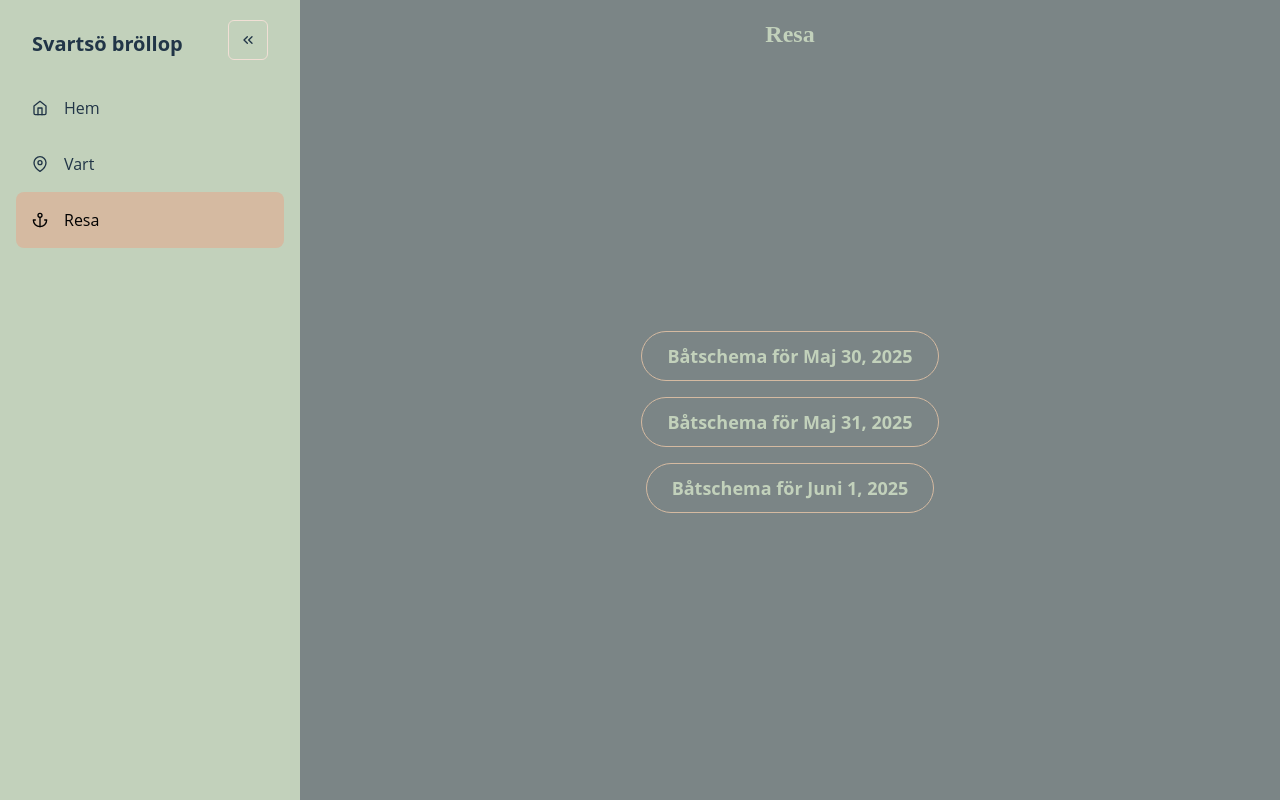
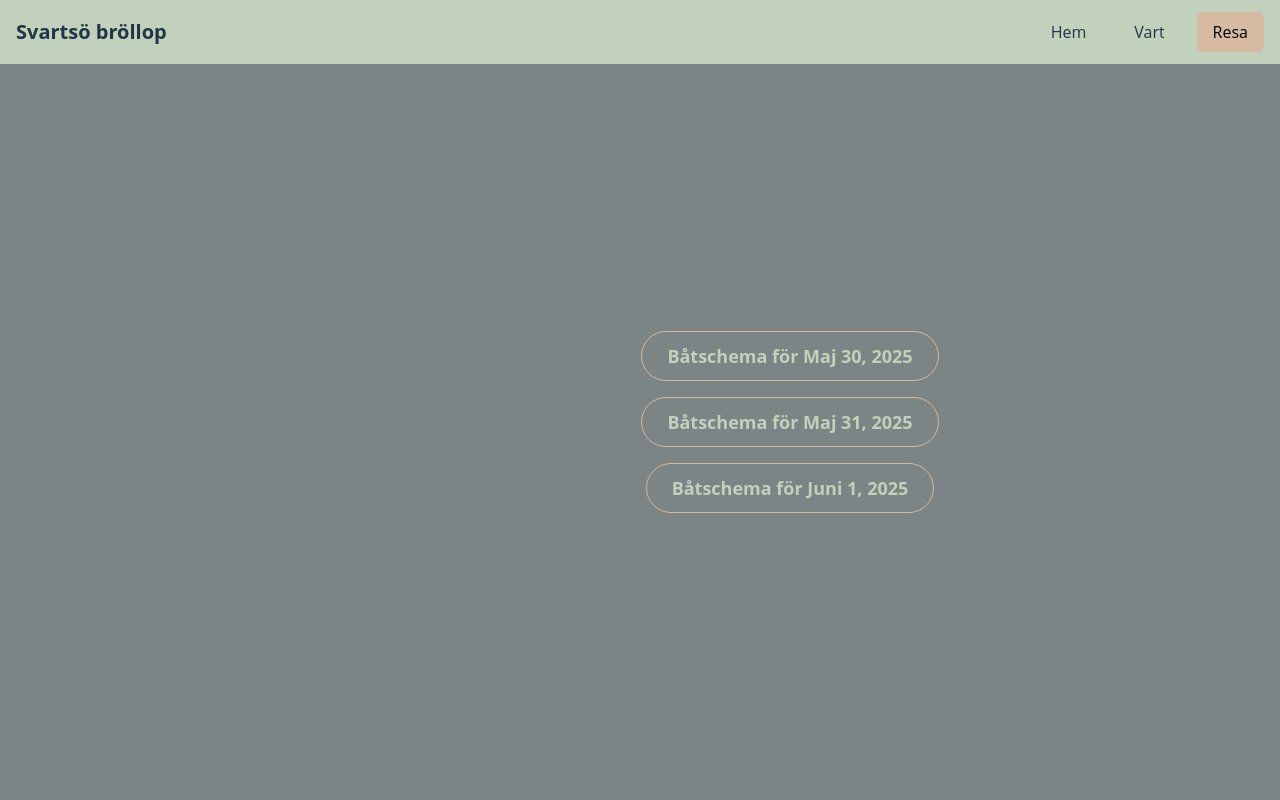
Before and after one commit to Jyrgen1994/Br-llop, a React (Vite) app: page /resa in a window 1280 px wide. Built offline with nearby package versions, Linux system fonts and the light colour scheme.

Commit message:
Fix for phone

```diff
--- a/src/App.tsx
+++ b/src/App.tsx
@@ -1,10 +1,11 @@
 import { Box, Flex } from "@chakra-ui/react";
-import SimpleSidebar from "./components/Sidebar";
+import SimpleSidebar from "./components/Navbar";
 import { BrowserRouter as Router, Route, Routes } from "react-router-dom";
 import Home from "./components/Home";
 import Vart from "./components/Vart";
 import Resa from "./components/Resa";
 import { useState } from "react";
+import Navbar from "./components/Navbar";
 
 function App() {
   const [isSidebarOpen, setIsSidebarOpen] = useState(true);
@@ -12,10 +13,7 @@ function App() {
   return (
     <Router>
       <Flex bg={"brand.sage"} minHeight="100vh" width="100vw">
-        <SimpleSidebar
-          isSidebarOpen={isSidebarOpen}
-          setIsSidebarOpen={setIsSidebarOpen}
-        />
+        <Navbar />
         <Box
           flex={1}
           ml={{ base: 0, md: isSidebarOpen ? "300px" : "150px" }}
--- /dev/null
+++ b/src/components/Navbar.tsx
@@ -0,0 +1,127 @@
+// Navbar.tsx
+import {
+  Box,
+  Flex,
+  IconButton,
+  Text,
+  Drawer,
+  DrawerContent,
+  DrawerOverlay,
+  useDisclosure,
+  HStack,
+} from "@chakra-ui/react";
+import { FiAnchor, FiHome, FiMapPin, FiMenu } from "react-icons/fi";
+import { NavLink } from "react-router-dom";
+import { IconType } from "react-icons";
+
+interface LinkItemProps {
+  name: string;
+  icon: IconType;
+  to: string;
+}
+
+const LinkItems: Array<LinkItemProps> = [
+  { name: "Hem", icon: FiHome, to: "/" },
+  { name: "Vart", icon: FiMapPin, to: "/vart" },
+  { name: "Resa", icon: FiAnchor, to: "/resa" },
+];
+
+const NavItem = ({ name, to }: { name: string; to: string }) => {
+  return (
+    <NavLink to={to} style={{ textDecoration: "none" }}>
+      {({ isActive }) => (
+        <Box
+          px={4}
+          py={2}
+          borderRadius="md"
+          bg={isActive ? "brand.clay" : "transparent"}
+          color={isActive ? "black" : "inherit"}
+          _hover={{
+            bg: "brand.clay",
+            color: "black",
+          }}
+        >
+          {name}
+        </Box>
+      )}
+    </NavLink>
+  );
+};
+
+const MobileNavItem = ({ name, icon: Icon, to }: LinkItemProps) => {
+  return (
+    <NavLink to={to} style={{ textDecoration: "none" }}>
+      {({ isActive }) => (
+        <Flex
+          align="center"
+          p={3}
+          mx={4}
+          borderRadius="lg"
+          role="group"
+          cursor="pointer"
+          bg={isActive ? "brand.clay" : "transparent"}
+          color={isActive ? "black" : "inherit"}
+          _hover={{
+            bg: "brand.clay",
+            color: "black",
+          }}
+        >
+          <Icon />
+          <Text ml={4}>{name}</Text>
+        </Flex>
+      )}
+    </NavLink>
+  );
+};
+
+export default function Navbar() {
+  const { isOpen, onOpen, onClose } = useDisclosure();
+
+  return (
+    <Box>
+      <Flex
+        bg="brand.aloe"
+        px={4}
+        h={16}
+        position="fixed"
+        w="full"
+        top={0}
+        zIndex={1000}
+        alignItems="center"
+        justifyContent="space-between"
+      >
+        <Text fontSize="xl" fontWeight="bold">
+          Svartsö bröllop
+        </Text>
+
+        {/* Desktop Navigation */}
+        <HStack spacing={4} display={{ base: "none", md: "flex" }}>
+          {LinkItems.map((link) => (
+            <NavItem key={link.name} name={link.name} to={link.to} />
+          ))}
+        </HStack>
+
+        {/* Mobile Menu Button */}
+        <IconButton
+          display={{ base: "flex", md: "none" }}
+          onClick={onOpen}
+          icon={<FiMenu />}
+          aria-label="Open menu"
+          variant="outline"
+        />
+      </Flex>
+
+      {/* Mobile Drawer */}
+      <Drawer isOpen={isOpen} placement="right" onClose={onClose}>
+        <DrawerOverlay />
+        <DrawerContent bg="brand.aloe">
+          <Flex direction="column" pt={20}>
+            {LinkItems.map((link) => (
+              <MobileNavItem key={link.name} {...link} />
+            ))}
+          </Flex>
+        </DrawerContent>
+      </Drawer>
+    </Box>
+  );
+}
--- a/src/components/Sidebar.tsx
+++ /dev/null
@@ -1,161 +0,0 @@
-// App.tsx
-
-import { ReactText } from "react";
-import {
-  Box,
-  BoxProps,
-  Flex,
-  useDisclosure,
-  FlexProps,
-  Icon,
-  Drawer,
-  DrawerContent,
-  IconButton,
-  Text,
-} from "@chakra-ui/react";
-import {
-  FiHome,
-  FiChevronsLeft,
-  FiChevronsRight,
-  FiMenu,
-  FiMapPin,
-  FiAnchor,
-} from "react-icons/fi";
-import { IconType } from "react-icons";
-import { NavLink } from "react-router-dom";
-
-interface LinkItemProps {
-  name: string;
-  icon: IconType;
-  to: string;
-}
-const LinkItems: Array<LinkItemProps> = [
-  { name: "Hem", icon: FiHome, to: "/" },
-  { name: "Vart", icon: FiMapPin, to: "/vart" },
-  { name: "Resa", icon: FiAnchor, to: "/resa" },
-];
-
-interface NavItemProps extends FlexProps {
-  icon: IconType;
-  children: ReactText;
-  to: string;
-  isOpen: boolean;
-}
-const NavItem = ({ icon, children, to, isOpen, ...rest }: NavItemProps) => {
-  return (
-    <NavLink to={to} style={{ textDecoration: "none" }}>
-      {({ isActive }) => (
-        <Flex
-          align="center"
-          p="4"
-          mx={isOpen ? "4" : "0"}
-          borderRadius="lg"
-          role="group"
-          cursor="pointer"
-          _hover={{
-            bg: "brand.clay",
-            color: "black",
-          }}
-          bg={isActive ? "brand.clay" : "transparent"}
-          color={isActive ? "black" : "inherit"}
-          {...rest}
-        >
-          {icon && (
-            <Icon
-              mr={isOpen ? "4" : "0"}
-              fontSize="16"
-              _groupHover={{
-                color: "brand.pink",
-              }}
-              as={icon}
-            />
-          )}
-          {isOpen && children}
-        </Flex>
-      )}
-    </NavLink>
-  );
-};
-
-interface SideBarProps extends BoxProps {
-  toggleSidebar: () => void;
-  isOpen: boolean;
-}
-
-const SidebarContent = ({ toggleSidebar, isOpen, ...rest }: SideBarProps) => {
-  return (
-    <Box
-      bg={"brand.aloe"}
-      w={{ base: "full", md: isOpen ? "300px" : "150px" }}
-      pos="fixed"
-      h="full"
-      transition="width 0.3s ease"
-      {...rest}
-    >
-      <Flex
-        h="20"
-        alignItems={"center"}
-        justifyContent={"space-between"}
-        px={isOpen ? "8" : "4"}
-      >
-        {isOpen ? (
-          <Text fontSize="xl" fontWeight="bold" mt={2}>
-            Svartsö bröllop
-          </Text>
-        ) : (
-          <Icon as={FiMenu} fontSize="24px" />
-        )}
-        <IconButton
-          display={{ base: "none", md: "flex" }}
-          onClick={toggleSidebar}
-          icon={isOpen ? <FiChevronsLeft /> : <FiChevronsRight />}
-          variant="outline"
-          aria-label="toggle sidebar"
-        />
-      </Flex>
-      {LinkItems.map((link) => (
-        <NavItem key={link.name} icon={link.icon} to={link.to} isOpen={isOpen}>
-          {isOpen ? link.name : ""}
-        </NavItem>
-      ))}
-    </Box>
-  );
-};
-
-interface simpleSidebarProps {
-  isSidebarOpen: boolean;
-  setIsSidebarOpen: (arg0: boolean) => void;
-}
-
-export default function SimpleSidebar({
-  isSidebarOpen,
-  setIsSidebarOpen,
-}: simpleSidebarProps) {
-  const { isOpen, onClose } = useDisclosure();
-  //const [isSidebarOpen, setIsSidebarOpen] = useState(true);
-  const toggleSidebar = () => {
-    setIsSidebarOpen(!isSidebarOpen);
-  };
-
-  return (
-    <Box minH="100vh" bg={"brand.aloe"}>
-      <SidebarContent
-        toggleSidebar={toggleSidebar}
-        isOpen={isSidebarOpen}
-        display={{ base: "none", md: "block" }}
-      />
-      <Drawer
-        isOpen={isOpen}
-        placement="left"
-        onClose={onClose}
-        returnFocusOnClose={false}
-        onOverlayClick={onClose}
-        size="full"
-      >
-        <DrawerContent>
-          <SidebarContent toggleSidebar={toggleSidebar} isOpen={true} />
-        </DrawerContent>
-      </Drawer>
-    </Box>
-  );
-}
```
